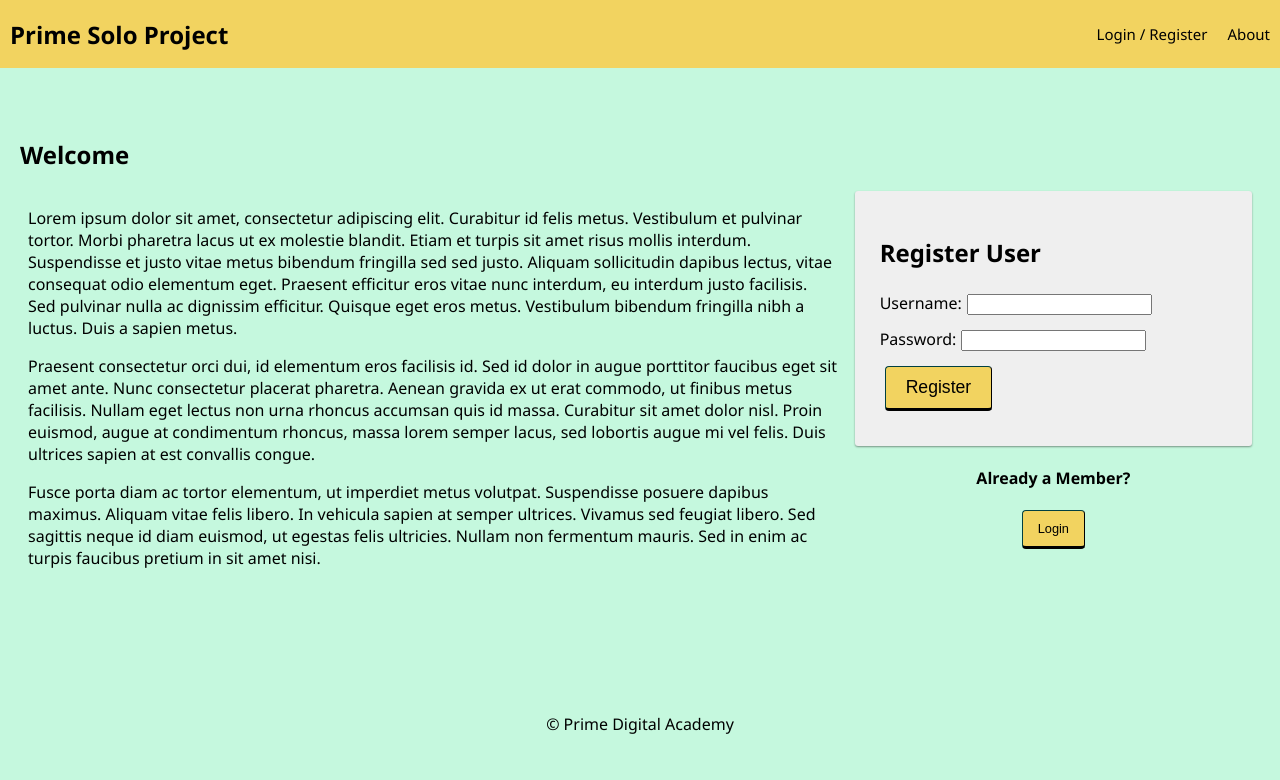
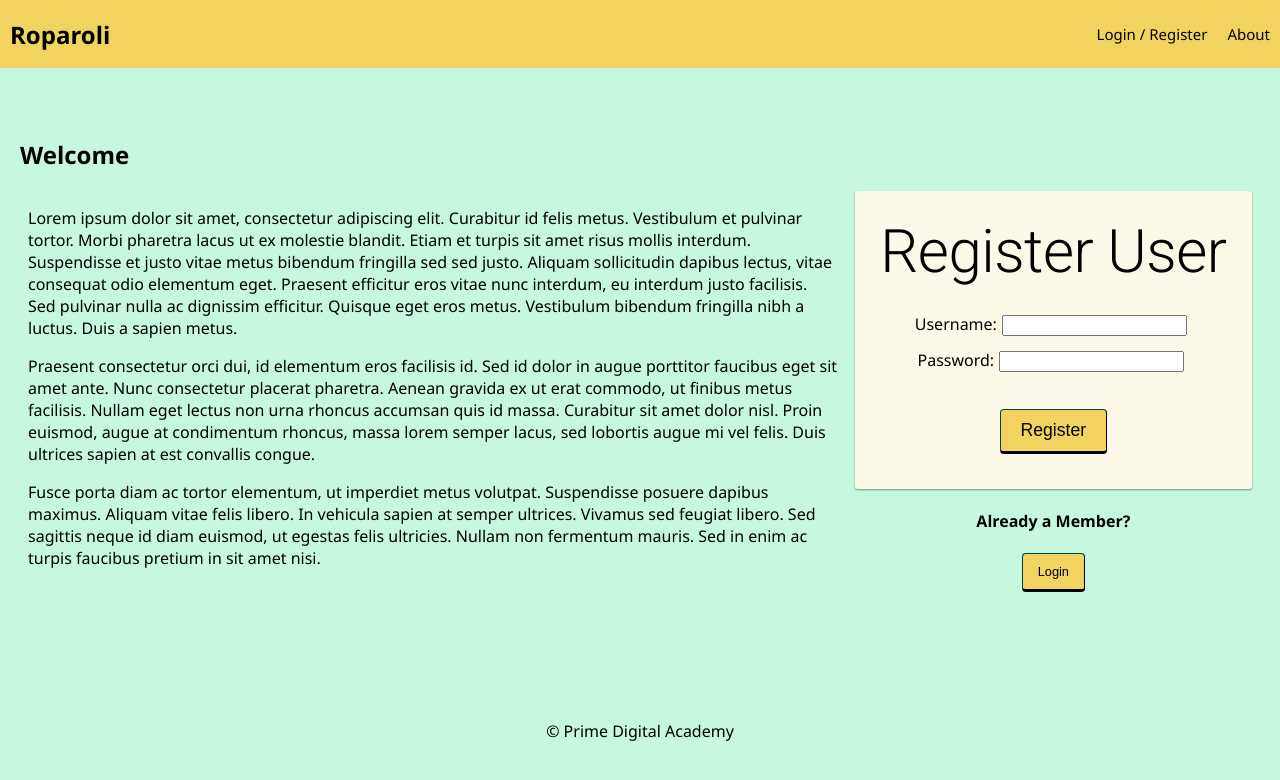
Before and after one commit to Lis-Stets/prime-solo-project, a React (Create React App) app: page /user#/home in a window 1280 px wide. Shown: the top 780 px of the page. Built offline with nearby package versions, Linux system fonts and the light colour scheme; no server answers.

Commit message:
adjusted colors, alignment, and typography for register and log in pages

```diff
--- a/src/components/App/App.css
+++ b/src/components/App/App.css
@@ -56,7 +56,7 @@ Button
 }
 
 .btn:hover {
-  background-color: #008183;
+  background-color: #A07D93;
   text-decoration: none;
 }
 
@@ -73,8 +73,8 @@ Button
 
 .btn_asLink:hover {
   background-color: transparent;
-  border-color: #008183;
-  color: #008183;
+  border-color: #5B8793;
+  color: #5B8793;
 }
 
 /* --------------------------------------------------------------------------------
@@ -102,7 +102,7 @@ Form Treatment
   max-width: 100%;
   padding: 25px;
   margin: 0 auto 20px;
-  background-color: #efefef;
+  background-color: #fdf9e8;
   border-radius: 3px;
   box-shadow: 0 1px 2px rgb(0, 0, 0, 0.4);
 }
--- a/src/components/LoginForm/LoginForm.jsx
+++ b/src/components/LoginForm/LoginForm.jsx
@@ -1,6 +1,14 @@
 import React, { useState } from 'react';
 import { useDispatch } from 'react-redux';
 import {useSelector} from 'react-redux';
+
+//import components from MUI to style the registration form
+import { Typography } from '@mui/material'
+import '@fontsource/roboto/300.css';
+import '@fontsource/roboto/400.css';
+import '@fontsource/roboto/500.css';
+import '@fontsource/roboto/700.css';
+
 
 function LoginForm() {
   const [username, setUsername] = useState('');
@@ -26,13 +34,15 @@ function LoginForm() {
 
   return (
     <form className="formPanel" onSubmit={login}>
-      <h2>Login</h2>
+      <Typography variant='h2' align="center">Login</Typography>
+
       {errors.loginMessage && (
         <h3 className="alert" role="alert">
           {errors.loginMessage}
         </h3>
       )}
-      <div>
+      <div align="center">
+        <br />
         <label htmlFor="username">
           Username:
           <input
@@ -44,7 +54,7 @@ function LoginForm() {
           />
         </label>
       </div>
-      <div>
+      <div align="center">
         <label htmlFor="password">
           Password:
           <input
@@ -56,7 +66,8 @@ function LoginForm() {
           />
         </label>
       </div>
-      <div>
+      <br />
+      <div align="center">
         <input className="btn" type="submit" name="submit" value="Log In" />
       </div>
     </form>
--- a/src/components/Nav/Nav.css
+++ b/src/components/Nav/Nav.css
@@ -38,5 +38,5 @@
 }
 
 .navLink:hover {
-  background-color: #008183;
+  background-color: #A07D93;
 }
--- a/src/components/Nav/Nav.jsx
+++ b/src/components/Nav/Nav.jsx
@@ -10,7 +10,7 @@ function Nav() {
   return (
     <div className="nav">
       <Link to="/home">
-        <h2 className="nav-title">Prime Solo Project</h2>
+        <h2 className="nav-title">Roparoli</h2>
       </Link>
       <div>
         {/* If no user is logged in, show these links */}
--- a/src/components/RegisterForm/RegisterForm.jsx
+++ b/src/components/RegisterForm/RegisterForm.jsx
@@ -1,5 +1,12 @@
 import React, { useState } from 'react';
 import { useDispatch, useSelector } from 'react-redux';
+//import components from MUI to style the registration form
+import { Typography } from '@mui/material'
+import '@fontsource/roboto/300.css';
+import '@fontsource/roboto/400.css';
+import '@fontsource/roboto/500.css';
+import '@fontsource/roboto/700.css';
+
 
 function RegisterForm() {
   const [username, setUsername] = useState('');
@@ -21,13 +28,14 @@ function RegisterForm() {
 
   return (
     <form className="formPanel" onSubmit={registerUser}>
-      <h2>Register User</h2>
+      <Typography variant='h2' align="center">Register User</Typography>
       {errors.registrationMessage && (
         <h3 className="alert" role="alert">
           {errors.registrationMessage}
         </h3>
       )}
-      <div>
+      <div align="center">
+        <br />
         <label htmlFor="username">
           Username:
           <input
@@ -39,7 +47,7 @@ function RegisterForm() {
           />
         </label>
       </div>
-      <div>
+      <div align="center">
         <label htmlFor="password">
           Password:
           <input
@@ -51,7 +59,8 @@ function RegisterForm() {
           />
         </label>
       </div>
-      <div>
+      <br />
+      <div align="center">
         <input className="btn" type="submit" name="submit" value="Register" />
       </div>
     </form>
```
